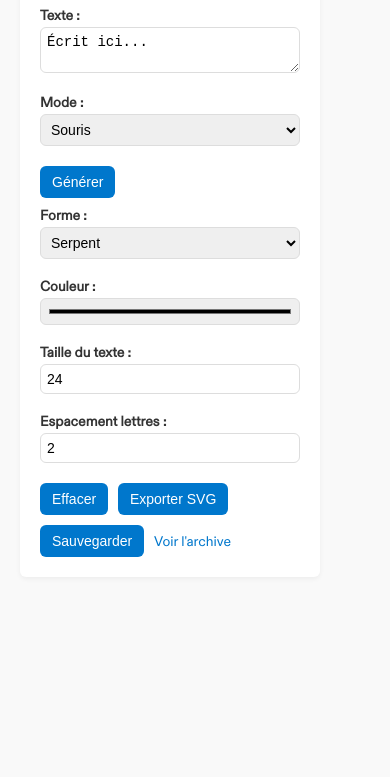
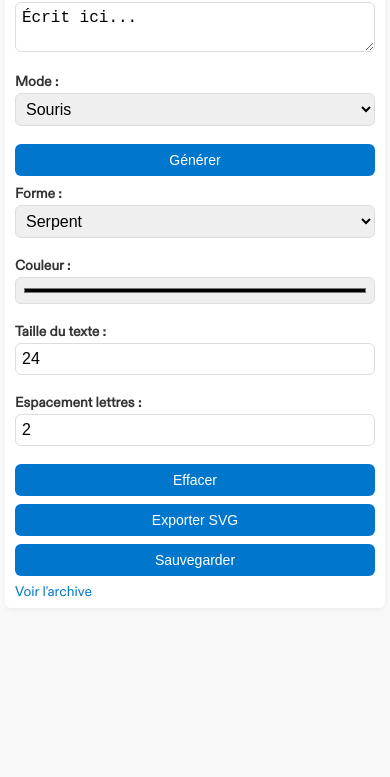
Before and after one commit to emmychape/poesievisuelle, a plain HTML site: page index.html in a window 390 px wide. Shown: the part 67-844 px from the top of the page. Drawn offline with Linux system fonts and the light colour scheme; a web font is replaced by a local one.

Commit message:
Update style.css

```diff
--- a/style.css
+++ b/style.css
@@ -331,3 +331,27 @@ body.delete-mode .grid-item {
   border: 2px dashed red;
   opacity: 0.8;
 }
+@media (max-width: 600px) {
+  #panel {
+    width: auto;
+    left: 5px;
+    right: 5px;
+    top: 5px;
+    padding: 10px;
+  }
+  #panel textarea,
+  #panel input,
+  #panel select {
+    font-size: 16px;
+  }
+  #panel button, #panel a {
+    width: 100%;
+    margin-top: 8px;
+  }
+}
+
+/* SVG canvas fills screen */
+#svgCanvas {
+  width: 100vw;
+  height: 100vh;
+}
```
